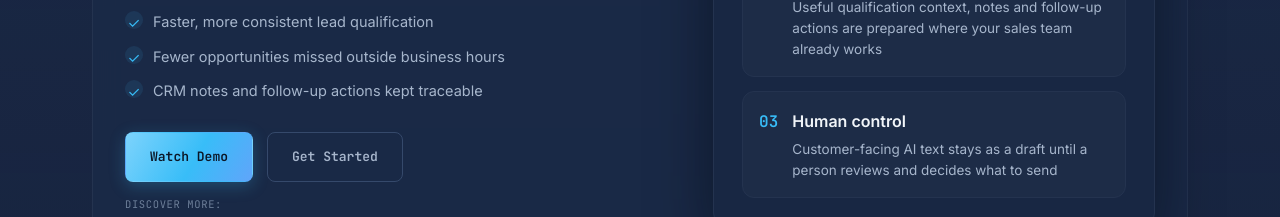
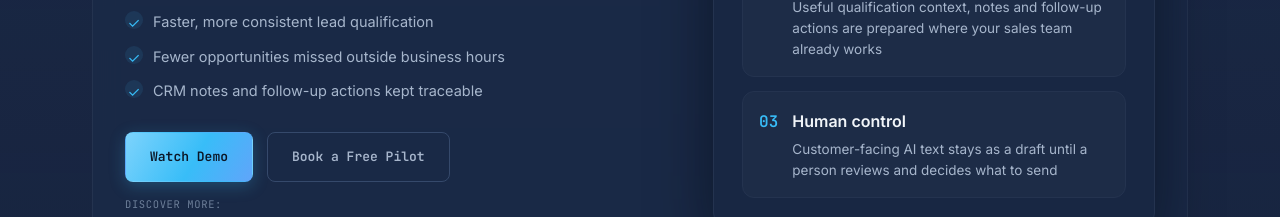
Before and after one commit to Lumbenlengo/lumbe-tech-site, a Next.js app: page / in a window 1280 px wide. Shown: the part 1640-1857 px from the top of the page. Built offline with nearby package versions, Linux system fonts and the light colour scheme.

Commit message:
Point lead CTA to free pilot

```diff
--- a/src/components/AIAutomation.tsx
+++ b/src/components/AIAutomation.tsx
@@ -1,6 +1,4 @@
 "use client";
-
-import { useEffect, useState } from "react";
 
 function LeadDemo() {
   return (
@@ -67,7 +65,7 @@ export default function AIAutomation() {
             </ul>
             <div className="product-actions">
               <a href="/ai-lead-qualification/en#demo" className="btn btn-primary">Watch Demo</a>
-              <a href="/ai-lead-qualification/en" className="btn btn-ghost">Get Started</a>
+              <a href="/free-pilot" className="btn btn-ghost">Book a Free Pilot</a>
             </div>
             <div className="product-language-links" aria-label="Discover Lead Qualification in your preferred language">
               <span>Discover more:</span>
```
